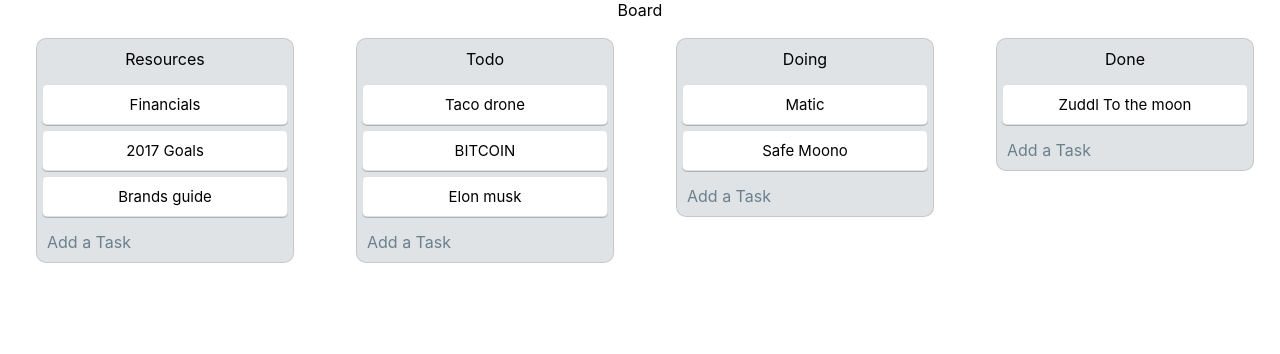
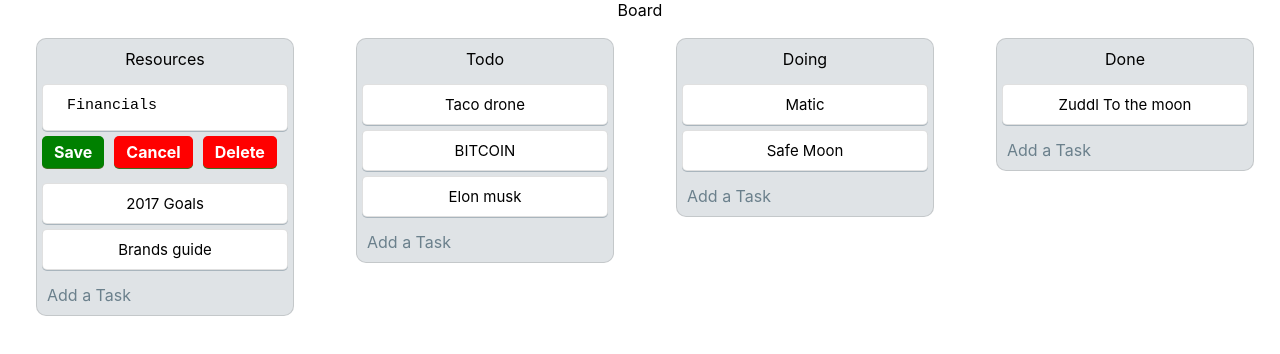
Before and after one commit to pepop99/Trello-Clone, a React (Create React App) app: page / in a window 1280 px wide. Both pictures are taken after a click on the element "Financials". Shown: the top 354 px of the page. Built offline with nearby package versions, Linux system fonts and the light colour scheme.

Commit message:
task add, edit and delete

```diff
--- /dev/null
+++ b/src/components/Button.js
@@ -0,0 +1,36 @@
+import React, { Component, useState } from "react";
+import TextareaAutosize from "react-textarea-autosize";
+import '../styles/components.css';
+
+const Button = (props) => {
+    console.log(props);
+    return (
+        <div className='Edit-Buttons'>
+            <div
+                tabIndex='0'
+                className='Edit-Button'
+                onClick={props.onSave}
+                style={{backgroundColor: "green"}}
+            >Save
+            </div>
+            <div
+                tabIndex='0'
+                className='Edit-Button'
+                onClick={props.onCancel}
+                style={{backgroundColor: "red"}}
+            >Cancel
+            </div>
+            {props.isDeleting &&
+                <div
+                    tabIndex='0'
+                    className='Edit-Button'
+                    onClick={props.onDelete}
+                    style={{backgroundColor: "red"}}
+                >Delete
+                </div>
+            }
+        </div>
+    );
+};
+
+export default Button;
--- a/src/components/Task.js
+++ b/src/components/Task.js
@@ -1,14 +1,44 @@
-import React, {Component} from 'react';
+import React, {Component, useState} from 'react';
 import {connect} from 'react-redux';
 import '../styles/components.css';
+import editIcon from '../edit.svg';
+import TaskAdd from './TaskAdd';
 
 const Task = (props) => {
     const {task} = props;
-    return(
-        <div className='Task'>
-            {task.text}
-        </div>
-    );
+    const [editing, toggleEditing] = useState(false);
+
+    const editTask = async (text) => {
+        const {task, dispatch} = props;
+        toggleEditing(!editing);
+        dispatch({
+            type: 'CHANGE_TASK_TEXT',
+            payload: {taskId: task.id, taskText: text}
+        });
+    };
+
+    const deleteTask = async () => {
+        const {stageId, task, dispatch} = props;
+        toggleEditing(!editing);
+
+        dispatch({
+            type: 'DELETE_TASK',
+            payload: {stageId, taskId: task.id}
+        });
+    };
+
+    if(!editing){
+        return(
+            <div className='Task' onClick={() => toggleEditing(!editing)}>
+                {task.text}
+            </div>
+        );
+    }
+    else{
+        return(
+            <TaskAdd onSave={editTask} onCancel={() => toggleEditing(!editing)} prevText={task.text} onDelete={deleteTask} isDeleting={true}/>
+        );
+    }
 }
 
 
--- a/src/components/TaskAdd.js
+++ b/src/components/TaskAdd.js
@@ -1,9 +1,10 @@
 import React, { Component, useState } from "react";
 import TextareaAutosize from "react-textarea-autosize";
 import '../styles/components.css';
+import Button from './Button';
 
 const TaskAdd = (props) => {
-    const [text, setText] = useState("");
+    const [text, setText] = useState(props.prevText || "");
 
     const onCarriage = (key) => {
         if(key.keyCode === 13){
@@ -12,16 +13,18 @@
         }
     }
     return(
-        <div>
-            <div>
+        <div className='Edit-Task'>
+            <div className='Task'>
                 <TextareaAutosize
                     autoFocus
-                    placeholder="Enter the text"
+                    placeholder={"Enter the task"}
                     value={text}
                     onKeyDown={onCarriage}
                     onChange={(ev) => setText(ev.target.value)}
+                    className="Edit-Task-Textarea"
                 />
             </div>
+            <Button onSave={() => props.onSave(text)} onCancel={props.onCancel} onDelete={props.onDelete} isDeleting={props.isDeleting}/>
         </div>
     );
 };
--- a/src/fakeAPI.js
+++ b/src/fakeAPI.js
@@ -91,7 +91,7 @@
         payload: {
             stageId: thirdStageId,
             taskId: uniqid(),
-            taskText: 'Safe Moono'
+            taskText: 'Safe Moon'
         }
     });
     //adding fourth dummy stage
--- a/src/styles/components.css
+++ b/src/styles/components.css
@@ -62,3 +62,57 @@
 .Toggle-Add-Task ion-icon {
     margin-right: 2px;
 }
+
+.Edit-Task {
+    min-height: 50px;
+}
+
+.Task-Card .Task:hover {
+    background: white;
+}
+
+  .Edit-Task-Textarea {
+    border: none;
+    resize: none;
+    outline: none;
+    font-size: 15px;
+  }
+
+  .Edit-Buttons {
+    display: flex;
+  }
+
+  .Edit-Button {
+    cursor: pointer;
+    box-shadow: 0 1px 0 0 #3f6f21;
+    width: fit-content;
+    margin: 0 5px 10px;
+    padding: 6px 12px;
+    border-radius: 5px;
+    color: white;
+    font-weight: 700;
+    outline: none;
+  }
+
+  .Edit-Button:hover {
+    opacity: 0.7;
+  }
+
+  .Edit-Icon {
+    cursor: pointer;
+    width: 1vw;
+    /* height: 10px; */
+    display: flex;
+    align-items: center;
+    justify-content: center;
+    border-radius: 5px;
+    margin: 1px;
+    color: rgba(0, 0, 0, 0.5);
+    background: #f5f6f7;
+    opacity: 0.9;
+  }
+
+  .Edit-Icon:hover {
+    opacity: 1;
+    background: rgba(220, 220, 220, 1);
+  }
```
Also changed, not shown: src/edit.svg (added). Lines whose indentation alone changed are shown as unchanged.
